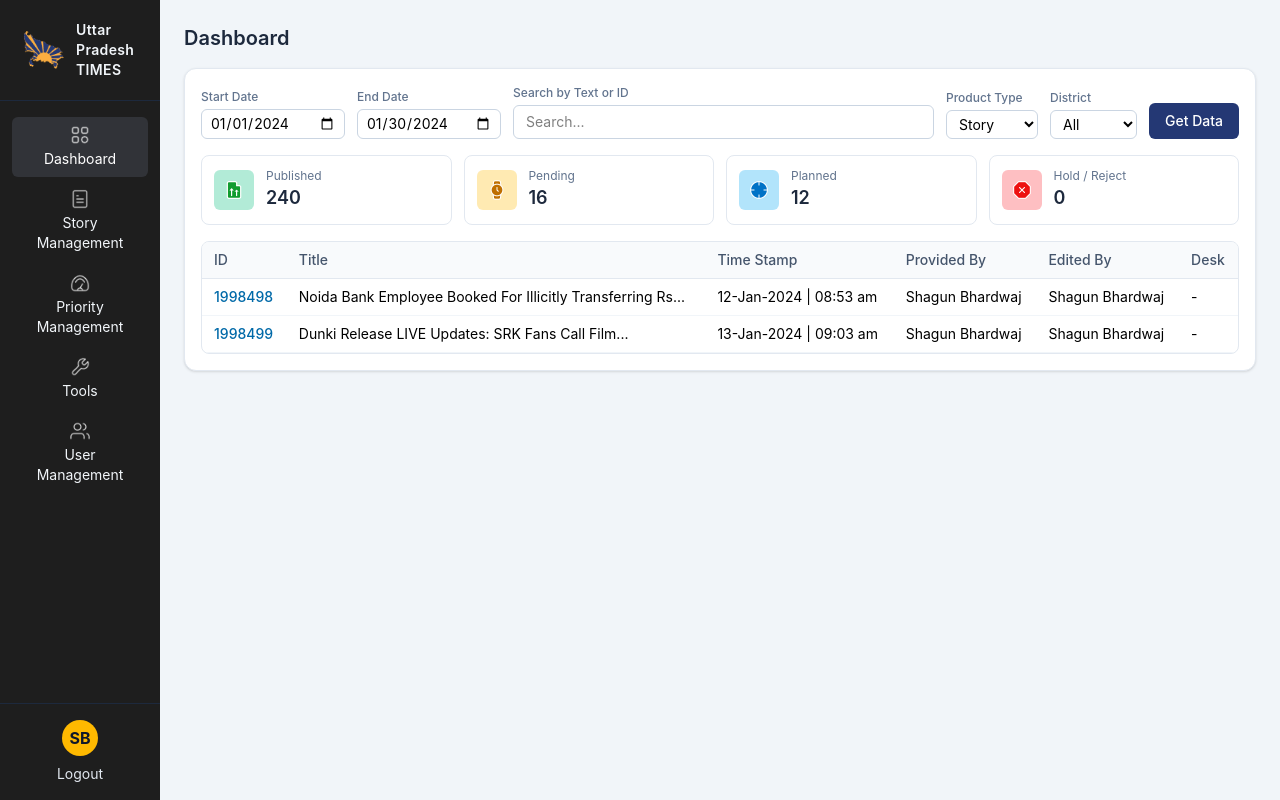
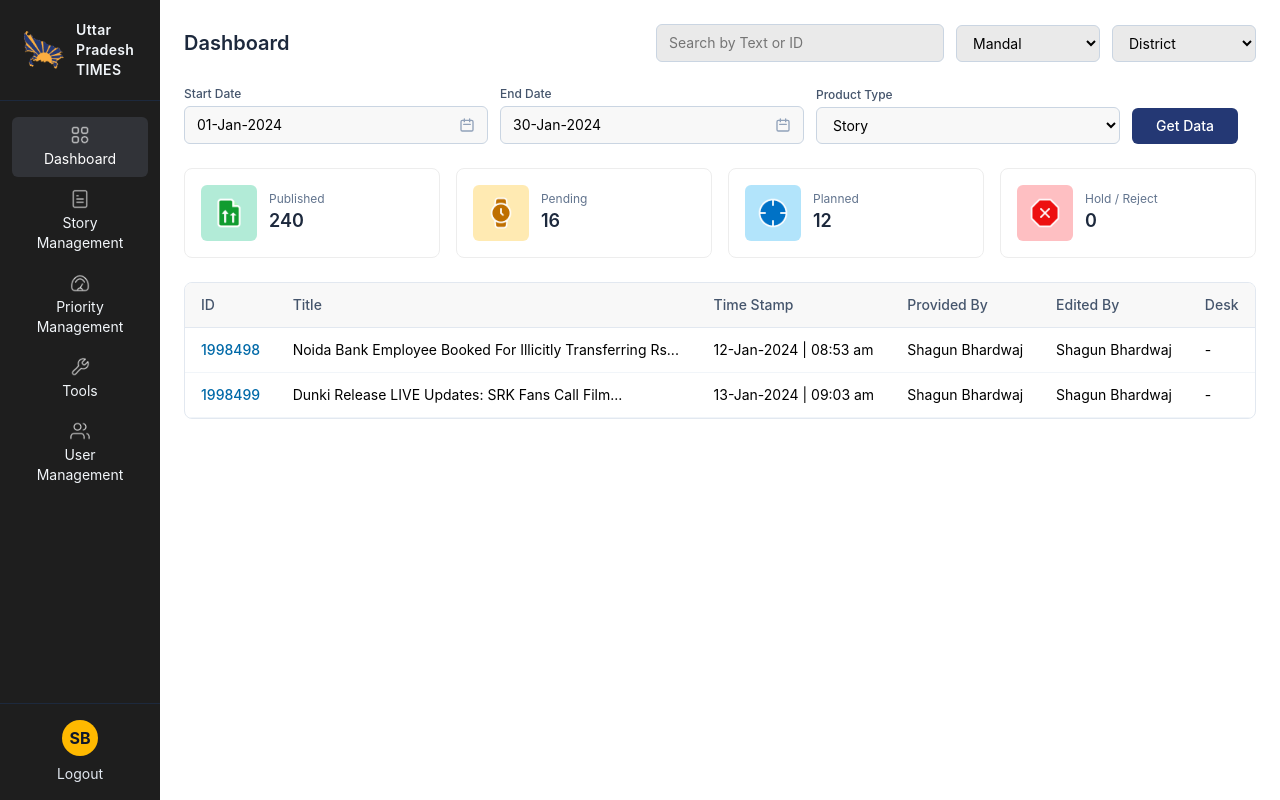
Before and after one commit to anurag5152/content-management-system, a React (Create React App) app: page /dashboard in a window 1280 px wide. Built offline with nearby package versions, Linux system fonts and the light colour scheme.

Commit message:
dashboard ui completed

```diff
--- a/src/components/Dashboard.jsx
+++ b/src/components/Dashboard.jsx
@@ -1,10 +1,24 @@
+import { useState } from "react";
 import Sidebar from "../components/Sidebar";
-import published from  "../assets/Dash-logos/published-logo.png";
-import pending from  "../assets/Dash-logos/pending-logo.png";
+import published from "../assets/Dash-logos/published-logo.png";
+import pending from "../assets/Dash-logos/pending-logo.png";
 import planned from "../assets/Dash-logos/planned-logo.png";
 import rejected from "../assets/Dash-logos/reject-logo.png";
 
 const Dashboard = () => {
+    const [startDate, setStartDate] = useState("2024-01-01");
+    const [endDate, setEndDate] = useState("2024-01-30");
+
+    const formatDateDisplay = (dateStr) => {
+        if (!dateStr) return "";
+        const date = new Date(dateStr);
+        const day = String(date.getDate()).padStart(2, '0');
+        const months = ['Jan', 'Feb', 'Mar', 'Apr', 'May', 'Jun', 'Jul', 'Aug', 'Sep', 'Oct', 'Nov', 'Dec'];
+        const month = months[date.getMonth()];
+        const year = date.getFullYear();
+        return `${day}-${month}-${year}`;
+    };
+
     const rows = [
         {
             id: "1998498",
@@ -25,100 +39,108 @@ const Dashboard = () => {
     ];
 
     return (
-    <div className="min-h-screen bg-slate-100 flex">
+        <div className="min-h-screen bg-[#fffff] flex">
             <Sidebar />
 
             <main className="flex-1 p-6">
-        <header className="mb-4">
+                {/* TOP ROW: Dashboard on LEFT, Search/Mandal/District on RIGHT */}
+                <div className="flex items-center justify-between mb-6">
                     <h1 className="text-xl font-semibold text-slate-800">Dashboard</h1>
-        </header>
 
-        <section className="bg-white rounded-xl shadow-sm border border-slate-200 p-4">
-          <div className="flex flex-wrap items-end gap-3 mb-4">
+                    <div className="flex items-center gap-3">
+                        <input
+                            type="text"
+                            placeholder="Search by Text or ID"
+                            className="border border-slate-300 rounded-md px-3 py-2 text-sm w-72 bg-[#EAEAEA]"
+                        />
+                        <select className="border border-slate-300 rounded-md px-3 py-2 text-sm w-36 bg-[#EAEAEA]">
+                            <option>Mandal</option>
+                            <option>All</option>
+                        </select>
+                        <select className="border border-slate-300 rounded-md px-3 py-2 text-sm w-36 bg-[#EAEAEA]">
+                            <option>District</option>
+                            <option>Another District</option>
+                        </select>
+                    </div>
+                </div>
+
+                {/* SECOND ROW: Date & Product Type & Button */}
+                <div className="flex items-end gap-3 mb-6">
                     <div className="flex flex-col">
-              <label className="text-xs font-medium text-slate-500 mb-1">
+                        <label className="text-xs font-medium text-slate-600 mb-1">
                             Start Date
                         </label>
+                        <div className="relative">
                             <input
                                 type="date"
-                className="border border-slate-300 rounded-md px-2 py-1 text-sm"
-                defaultValue="2024-01-01"
+                                value={startDate}
+                                onChange={(e) => setStartDate(e.target.value)}
+                                className="border border-slate-300 rounded-md px-3 py-2 text-sm bg-white opacity-0 absolute inset-0 cursor-pointer w-full"
                             />
+                            <div className="w-76 border border-slate-300 rounded-md px-3 py-2 text-sm bg-[#F8F8F8] pointer-events-none flex items-center justify-between w-44">
+                                <span>{formatDateDisplay(startDate)}</span>
+                                <svg className="w-4 h-4 text-slate-400" fill="none" stroke="currentColor" viewBox="0 0 24 24">
+                                    <path strokeLinecap="round" strokeLinejoin="round" strokeWidth={2} d="M8 7V3m8 4V3m-9 8h10M5 21h14a2 2 0 002-2V7a2 2 0 00-2-2H5a2 2 0 00-2 2v12a2 2 0 002 2z" />
+                                </svg>
+                            </div>
+                        </div>
                     </div>
 
                     <div className="flex flex-col">
-              <label className="text-xs font-medium text-slate-500 mb-1">
+                        <label className="text-xs font-medium text-slate-600 mb-1">
                             End Date
                         </label>
+                        <div className="relative">
                             <input
                                 type="date"
-                className="border border-slate-300 rounded-md px-2 py-1 text-sm"
-                defaultValue="2024-01-30"
+                                value={endDate}
+                                onChange={(e) => setEndDate(e.target.value)}
+                                className="border border-slate-300 rounded-md px-3 py-2 text-sm bg-white opacity-0 absolute inset-0 cursor-pointer w-full"
                             />
+                            <div className="w-76 border border-slate-300 rounded-md px-3 py-2 text-sm bg-[#F8F8F8] pointer-events-none flex items-center justify-between w-44">
+                                <span>{formatDateDisplay(endDate)}</span>
+                                <svg className="w-4 h-4 text-slate-400" fill="none" stroke="currentColor" viewBox="0 0 24 24">
+                                    <path strokeLinecap="round" strokeLinejoin="round" strokeWidth={2} d="M8 7V3m8 4V3m-9 8h10M5 21h14a2 2 0 002-2V7a2 2 0 00-2-2H5a2 2 0 00-2 2v12a2 2 0 002 2z" />
+                                </svg>
                             </div>
-
-            <div className="flex flex-col flex-1 min-w-[220px]">
-              <label className="text-xs font-medium text-slate-500 mb-1">
-                Search by Text or ID
-              </label>
-              <input
-                type="text"
-                placeholder="Search..."
-                className="border border-slate-300 rounded-md px-3 py-1.5 text-sm"
-              />
+                        </div>
                     </div>
 
                     <div className="flex flex-col">
-              <label className="text-xs font-medium text-slate-500 mb-1">
+                        <label className="text-xs font-medium text-slate-600 mb-1">
                             Product Type
                         </label>
-              <select className="border border-slate-300 rounded-md px-2 py-1 text-sm">
+                        <select className="w-76 border border-slate-300 rounded-md px-3 py-2 text-sm bg-[#F8F8F8] w-44">
                             <option>Story</option>
                             <option>Video</option>
                             <option>E-paper</option>
                         </select>
                     </div>
 
-            <div className="flex flex-col">
-              <label className="text-xs font-medium text-slate-500 mb-1">
-                District
-              </label>
-              <select className="border border-slate-300 rounded-md px-2 py-1 text-sm">
-                <option>All</option>
-                <option>Mandal</option>
-              </select>
-            </div>
-
-            <button className="bg-[#243874] hover:bg-blue-700 text-white text-sm font-medium px-4 py-2 rounded-md">
+                    <button className="bg-[#243874] hover:bg-blue-700 text-white text-sm font-medium px-6 py-2 rounded-md">
                         Get Data
                     </button>
                 </div>
 
-          <div className="grid grid-cols-2 md:grid-cols-4 gap-3 mb-4">
-            <SummaryCard label="Published" value={240} color="bg-emerald-500/30" Icon={<img src={published} alt="Published Count" className="h-5 w-5" />} />
-            <SummaryCard label="Pending" value={16} color="bg-amber-400/30" Icon={<img src={pending} alt="Published Count" className="h-5 w-5" />} />
-            <SummaryCard label="Planned" value={12} color="bg-sky-500/30" Icon={<img src={planned} alt="Published Count" className="h-5 w-5" />} />
-            <SummaryCard label="Hold / Reject" value={0} color="bg-red-500/30" Icon={<img src={rejected} alt="Published Count" className="h-5 w-5" />} />
+                {/* Summary Cards */}
+                <div className="grid grid-cols-2 md:grid-cols-4 gap-4 mb-6">
+                    <SummaryCard label="Published" value={240} color="bg-emerald-500/30" Icon={<img src={published} alt="Published Count" className="h-8 w-8" />} />
+                    <SummaryCard label="Pending" value={16} color="bg-amber-400/30" Icon={<img src={pending} alt="Pending Count" className="h-8 w-8" />} />
+                    <SummaryCard label="Planned" value={12} color="bg-sky-500/30" Icon={<img src={planned} alt="Planned Count" className="h-8 w-8" />} />
+                    <SummaryCard label="Hold / Reject" value={0} color="bg-red-500/30" Icon={<img src={rejected} alt="Rejected Count" className="h-8 w-8" />} />
                 </div>
 
-          <div className="border border-slate-200 rounded-lg overflow-hidden">
+                {/* Data Table */}
+                <div className="bg-white border border-slate-200 rounded-lg overflow-hidden">
                     <table className="min-w-full text-left text-sm">
-              <thead className="bg-slate-50 border-b border-slate-200">
+                        <thead className="bg-[#F8F8F8] border-b border-slate-200">
                             <tr>
-                  <th className="px-3 py-2 font-medium text-slate-600">ID</th>
-                  <th className="px-3 py-2 font-medium text-slate-600">
-                    Title
-                  </th>
-                  <th className="px-3 py-2 font-medium text-slate-600">
-                    Time Stamp
-                  </th>
-                  <th className="px-3 py-2 font-medium text-slate-600">
-                    Provided By
-                  </th>
-                  <th className="px-3 py-2 font-medium text-slate-600">
-                    Edited By
-                  </th>
-                  <th className="px-3 py-2 font-medium text-slate-600">Desk</th>
+                                <th className="px-4 py-3 font-medium text-slate-600">ID</th>
+                                <th className="px-4 py-3 font-medium text-slate-600">Title</th>
+                                <th className="px-4 py-3 font-medium text-slate-600">Time Stamp</th>
+                                <th className="px-4 py-3 font-medium text-slate-600">Provided By</th>
+                                <th className="px-4 py-3 font-medium text-slate-600">Edited By</th>
+                                <th className="px-4 py-3 font-medium text-slate-600">Desk</th>
                             </tr>
                         </thead>
                         <tbody>
@@ -127,22 +149,21 @@ const Dashboard = () => {
                                     key={row.id}
                                     className="border-b border-slate-100 hover:bg-slate-50"
                                 >
-                    <td className="px-3 py-2 text-sky-700 font-medium">
+                                    <td className="px-4 py-3 text-sky-700 font-medium">
                                         {row.id}
                                     </td>
-                    <td className="px-3 py-2">{row.title}</td>
-                    <td className="px-3 py-2 whitespace-nowrap">
+                                    <td className="px-4 py-3">{row.title}</td>
+                                    <td className="px-4 py-3 whitespace-nowrap">
                                         {row.timestamp}
                                     </td>
-                    <td className="px-3 py-2">{row.providedBy}</td>
-                    <td className="px-3 py-2">{row.editedBy}</td>
-                    <td className="px-3 py-2">{row.desk}</td>
+                                    <td className="px-4 py-3">{row.providedBy}</td>
+                                    <td className="px-4 py-3">{row.editedBy}</td>
+                                    <td className="px-4 py-3">{row.desk}</td>
                                 </tr>
                             ))}
                         </tbody>
                     </table>
                 </div>
-        </section>
             </main>
         </div>
     );
@@ -150,9 +171,9 @@ const Dashboard = () => {
 
 const SummaryCard = ({ label, value, color, Icon }) => {
     return (
-    <div className="flex items-center gap-3 border border-slate-200 rounded-lg px-3 py-3">
+        <div className="flex items-center gap-3 bg-white border border-[#EDEDED] rounded-lg px-4 py-4">
             <div
-        className={`${color} w-10 h-10 rounded-md flex items-center justify-center`}
+                className={`${color} w-14 h-14 rounded-md flex items-center justify-center`}
             >
                 {Icon}
             </div>
```
Lines whose indentation alone changed are shown as unchanged.
